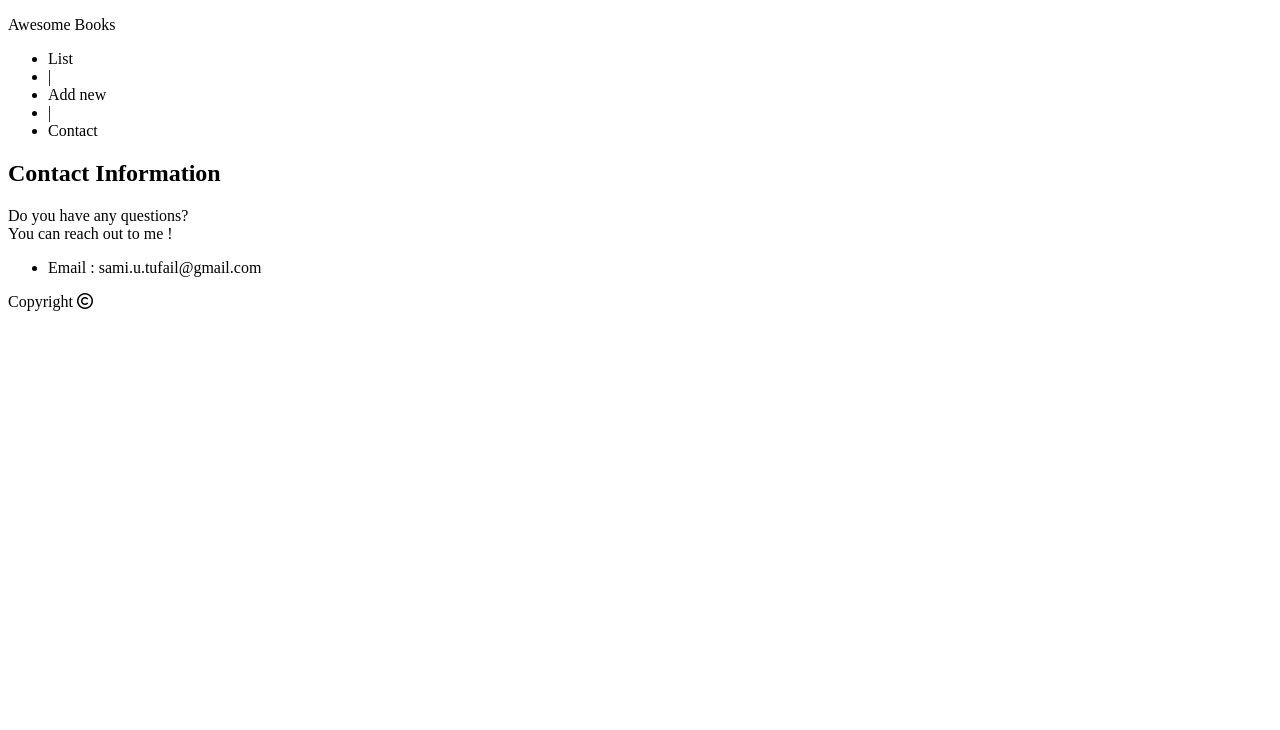
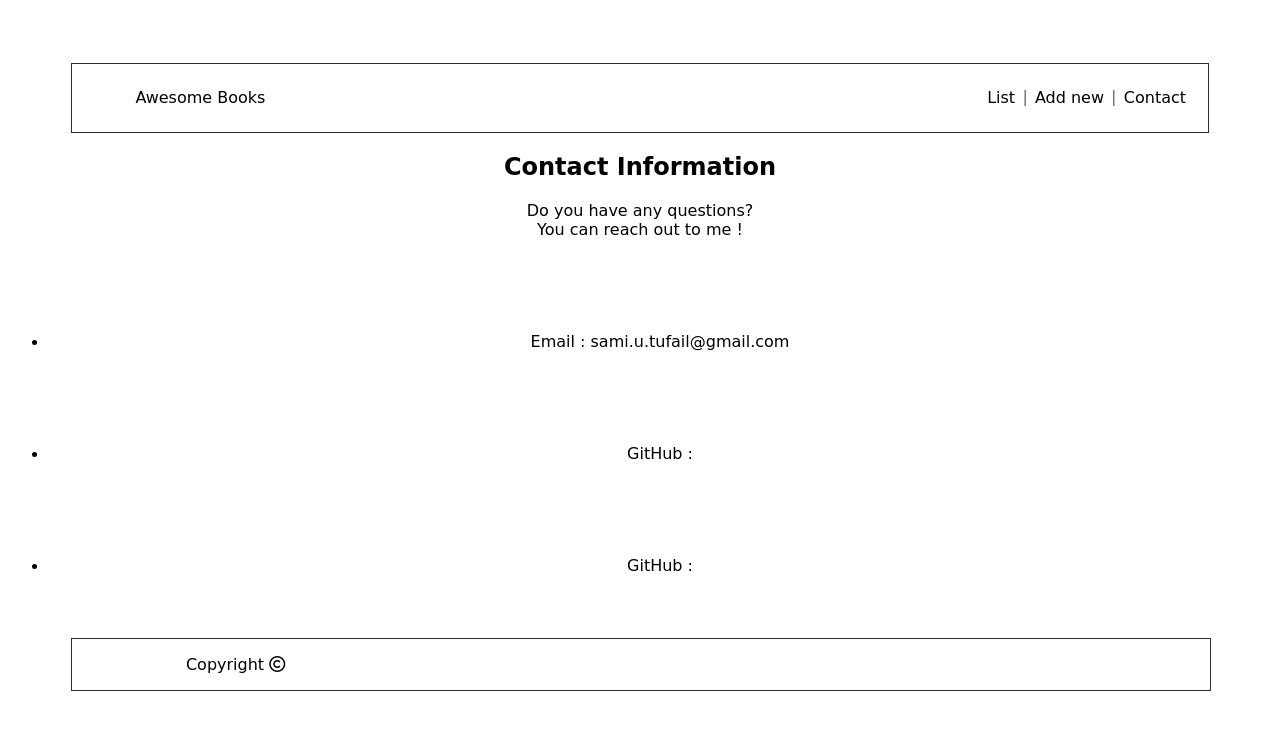
Before and after one commit to Sami-Ullah-Tufail/Awesome-books, a website: page index.html in a window 1280 px wide. Both pictures are taken after a click on the item "Contact". Drawn offline with Linux system fonts and the light colour scheme.

Commit message:
changes in the css file

```diff
--- a/index.html
+++ b/index.html
@@ -6,7 +6,7 @@
   <meta name="viewport" content="width=device-width, initial-scale=1.0">
   <script src="https://kit.fontawesome.com/adf6e8ca6b.js" crossorigin="anonymous"></script>
   <title>Awesome books</title>
-  <link rel="stylesheet" href="./style.css">
+  <link rel="stylesheet" href="./styles.css">
 </head>
 <body>
 
@@ -48,8 +48,8 @@
     You can reach out to me !</p>
     <ul>
       <li><p>Email : sami.u.tufail@gmail.com</p></li>
-      <!-- <li><p>GitHub :  </p></li>
-      <li><p>GitHub : </p></li> -->
+      <li><p>GitHub :  </p></li>
+      <li><p>GitHub : </p></li>
     </ul>
   </div>
 </section>
--- a/styles.css
+++ b/styles.css
@@ -103,7 +103,7 @@ footer {
   display: none;
 }
 
-/* .contact {
+.contact {
   display: none;
   flex-direction: column;
   align-items: center;
@@ -116,4 +116,4 @@ footer {
 #time {
   text-align: end;
   margin-right: 5%;
-} */
+}
```
